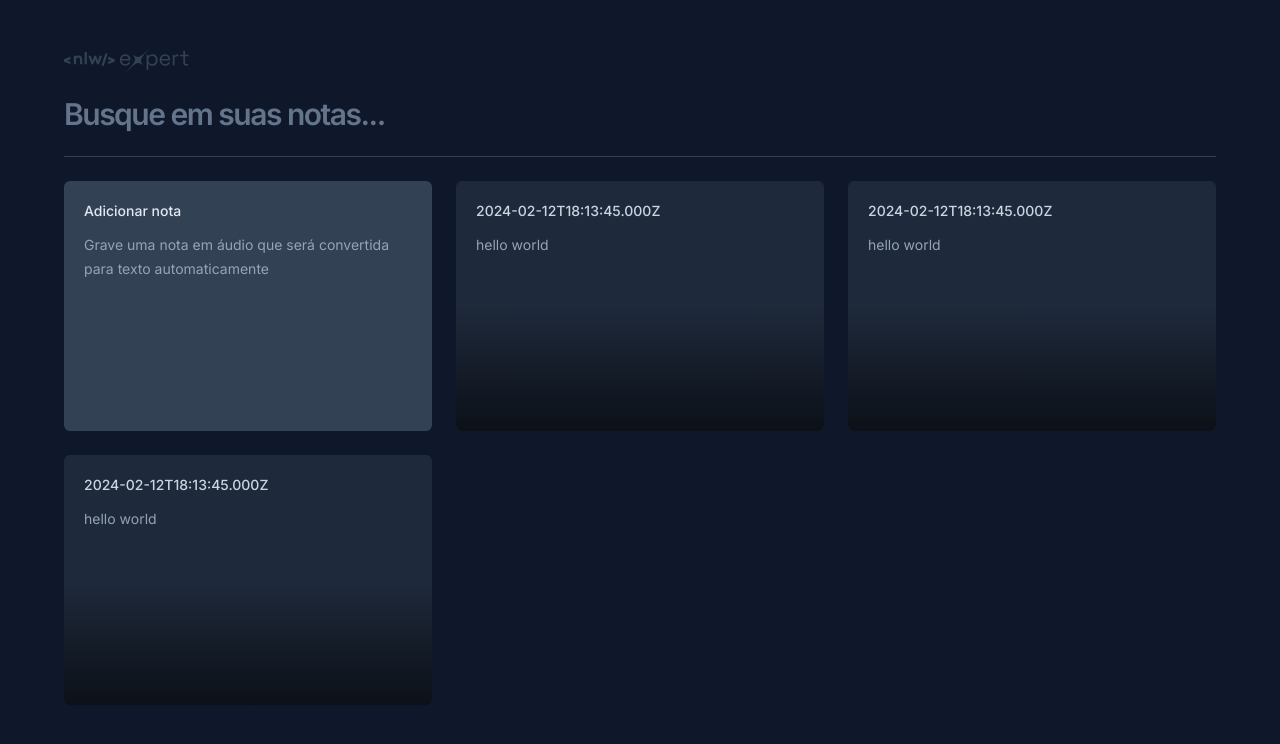
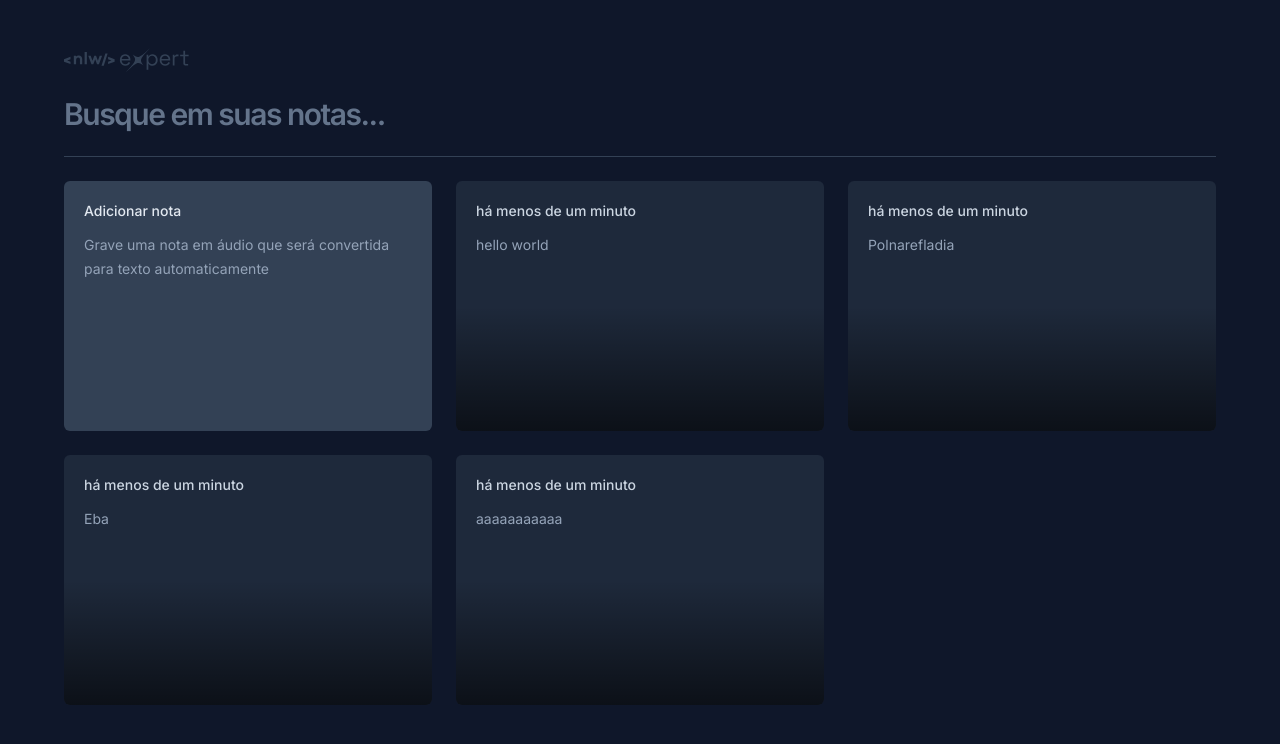
Before and after one commit to ReinaldoARamos/nwl-experto-react, a React (Vite) app: page / in a window 1280 px wide. Shown: the top 744 px of the page. Built offline with nearby package versions, Linux system fonts and the light colour scheme.

Commit message:
criando uma função que cria notas notas e adiciona na lista

```diff
--- a/src/app.tsx
+++ b/src/app.tsx
@@ -1,12 +1,40 @@
+import { useState } from "react";
 import Logo from "./components/Logo";
 import { NewNote } from "./components/new-note-card";
 import { NoteCard } from "./components/note-card";
 
 export default function App() {
+  const [notes, setNotes] = useState([
+    {
+      content: "hello world",
+      date: new Date(),
+      id: 1,
+    },
+    {
+      content: "Polnarefladia",
+      date: new Date(),
+      id: 2,
+    },
+    {
+      content: "Eba",
+      date: new Date(),
+      id: 3,
+    },
+    {
+      content: "aaaaaaaaaaa",
+      date: new Date(),
+      id: 4,
+    },
+  ]);
 
-  const note = {
-    text: "hello world",
-    date: new Date()
+  function onNoteCreated(content: string) {
+    const newNote = {
+      content,
+      date: new Date(),
+      id: Math.random(),
+    };
+
+    setNotes([newNote, ...notes]);
   }
   return (
     <div className="mx-auto my-12 max-w-6xl space-y-6">
@@ -22,10 +50,10 @@ export default function App() {
       <div className="h-px bg-slate-700" />
 
       <div className="grid auto-rows-[250px] grid-cols-3 gap-6">
-        <NewNote />
-        <NoteCard note={note} />
-        <NoteCard note={note} />
-        <NoteCard note={note} />
+        <NewNote onNoteCreated={onNoteCreated} />
+        {notes.map((notes) => {
+          return <NoteCard note={notes} key={notes.id} />;
+        })}
       </div>
     </div>
   );
--- a/src/components/new-note-card.tsx
+++ b/src/components/new-note-card.tsx
@@ -3,7 +3,10 @@ import {toast} from 'sonner'
 import { X } from "lucide-react";
 import { ChangeEvent, FormEvent, useState } from "react";
 
-export function NewNote() {
+interface NewNoteCardProps{
+  onNoteCreated: (content: string) => void;
+}
+export function NewNote({onNoteCreated} : NewNoteCardProps) {
   const [shouldShowOnboarding, setshouldShowOnboarding] =
     useState<boolean>(true);
   const [content, setContent] = useState<string>("");
@@ -20,6 +23,7 @@ export function NewNote() {
   function handleSaveNote(event: FormEvent) {
     event.preventDefault()
     console.log(content)
+    onNoteCreated(content)
     toast.success('Nota criada com sucesso')
 
   }
--- a/src/components/note-card.tsx
+++ b/src/components/note-card.tsx
@@ -4,7 +4,7 @@ import { ptBR } from "date-fns/locale";
 import { X } from "lucide-react";
 interface NoteCard {
   note: {
-    text: string;
+    content: string;
     date: Date;
   };
 }
@@ -13,10 +13,13 @@ export function NoteCard({ note }: NoteCard) {
     <Dialog.Root>
       <Dialog.Trigger className="relative flex flex-col gap-3 overflow-hidden rounded-md bg-slate-800 p-5 text-left outline-none hover:ring-2 hover:ring-slate-600 focus-visible:ring-2 focus-visible:ring-lime-400">
         <span className="text-sm font-medium text-slate-300">
-          {note.date.toISOString()}
+          {formatDistanceToNow(note.date, {
+            locale: ptBR,
+            addSuffix: true,
+          })}
         </span>
 
-        <p className="text-sm leading-6 text-slate-400">{note.text}</p>
+        <p className="text-sm leading-6 text-slate-400">{note.content}</p>
 
         <div className="pointer-events-none absolute bottom-0 left-0 right-0 h-1/2 bg-gradient-to-t from-black/60 to-black/0" />
       </Dialog.Trigger>
@@ -34,7 +37,7 @@ export function NoteCard({ note }: NoteCard) {
               })}
             </span>
 
-            <p className="text-sm leading-6 text-slate-400">{note.text}</p>
+            <p className="text-sm leading-6 text-slate-400">{note.content}</p>
           </div>
           <button
             type="button"
```
